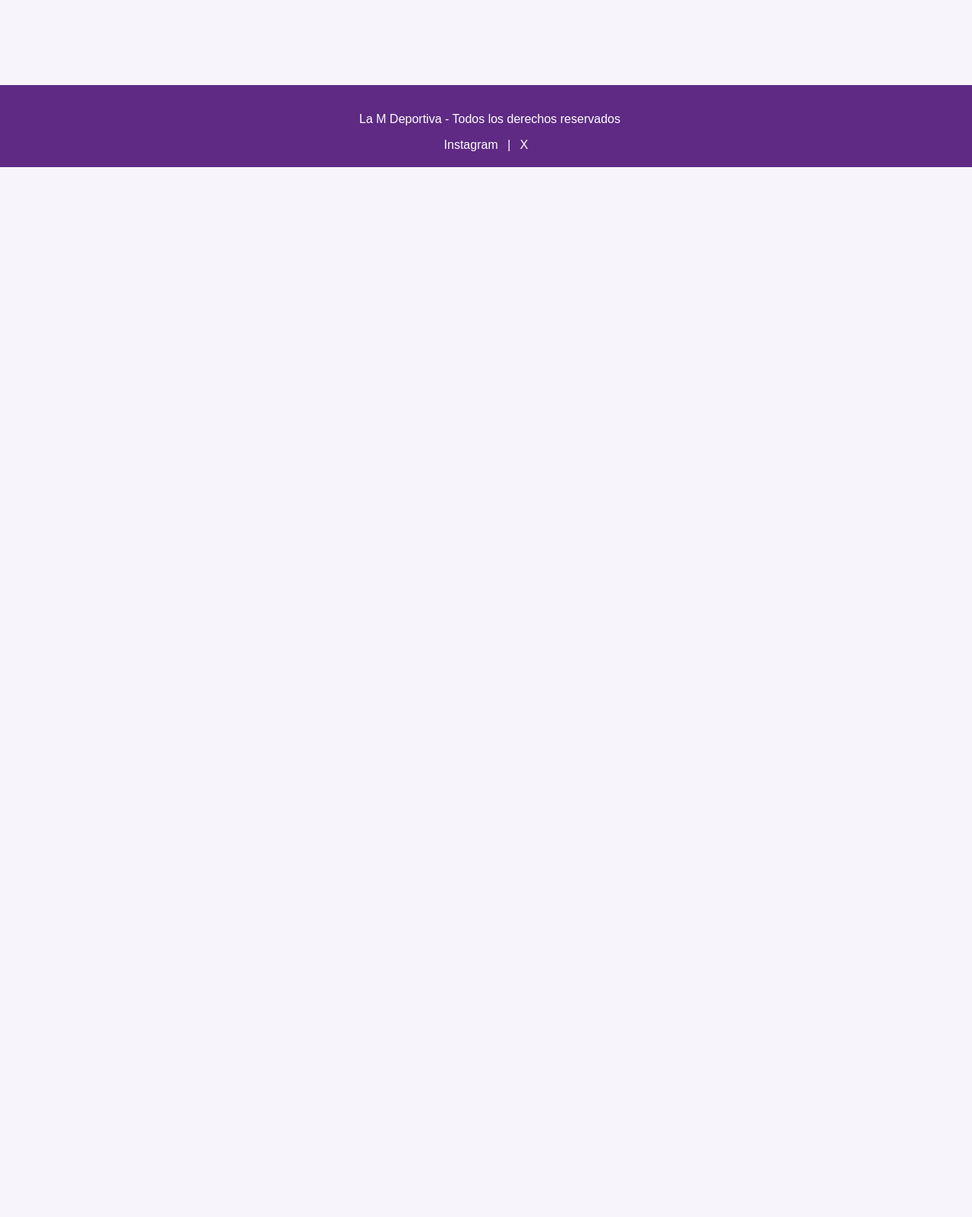
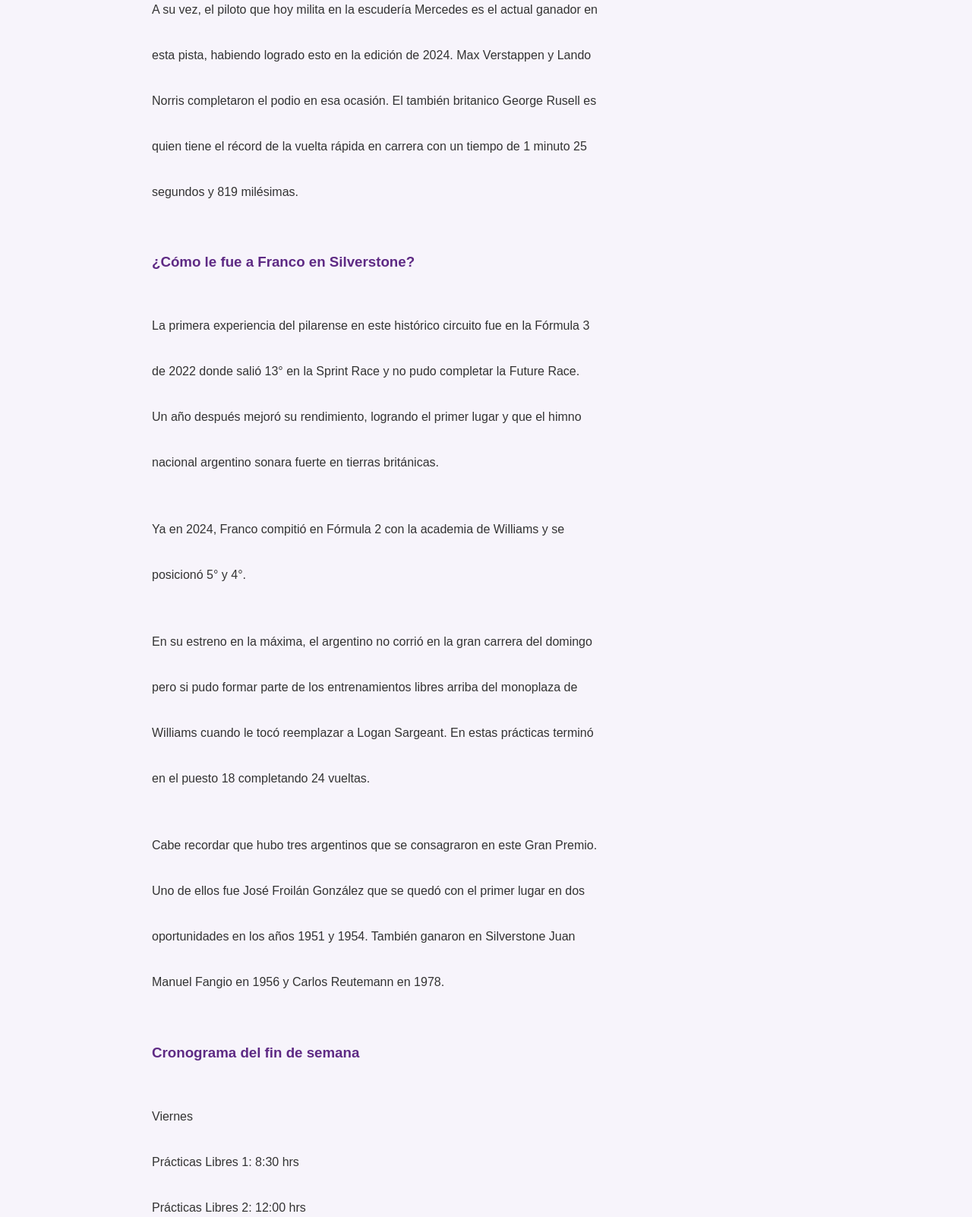
Before and after one commit to micachiozza/lamdeportiva, a plain HTML site: page previa-gpgranbretaña.html in a window 1280 px wide. Shown: the part 1018-2620 px from the top of the page at 76% size. Before the commit the page ends 1238 px from the top, so only its background shows below. Drawn offline with Linux system fonts and the light colour scheme.

Commit message:
Update previa-gpgranbretaña.html

```diff
--- a/previa-gpgranbretaña.html
+++ b/previa-gpgranbretaña.html
@@ -184,7 +184,44 @@
           <p>El máximo ganador de este Gran Premio es el local Lewis Hamilton con nueve</p>
           <p>victorias, seguido de Jim Clark y Alain Prost con cinco triunfos cada uno.</p>
           <br>
-          <p></p>
+          <p>A su vez, el piloto que hoy milita en la escudería Mercedes es el actual ganador en</p>
+          <p>esta pista, habiendo logrado esto en la edición de 2024. Max Verstappen y Lando</p>
+          <p>Norris  completaron el podio en esa ocasión. El también britanico George Rusell es</p>
+          <p>quien tiene el récord de la vuelta rápida en carrera con un tiempo de 1 minuto 25</p>
+          <p>segundos y 819 milésimas.</p>
+          <br>
+          <h3>¿Cómo le fue a Franco en Silverstone?</h3>
+          <br>
+          <p>La primera experiencia del pilarense en este histórico circuito fue en la Fórmula 3</p>
+          <p>de 2022 donde salió 13° en la Sprint Race y no pudo completar la Future Race.</p>
+          <p>Un año después mejoró su rendimiento, logrando el primer lugar y que el himno </p>
+          <p>nacional argentino sonara fuerte en tierras británicas. </p>
+          <br>
+          <p>Ya en 2024, Franco compitió en Fórmula 2 con la academia de Williams y se</p>
+          <p>posicionó 5° y 4°.</p>
+          <br>
+          <p>En su estreno en la máxima, el argentino no corrió en la gran carrera del domingo</p>
+          <p>pero si pudo formar parte de los entrenamientos libres arriba del monoplaza de </p>
+          <p>Williams cuando le tocó reemplazar a Logan Sargeant. En estas prácticas terminó</p>
+          <p>en el puesto 18 completando 24 vueltas.</p>
+          <br>
+          <p>Cabe recordar que hubo tres argentinos que se consagraron en este Gran Premio.</p>
+          <p>Uno de ellos fue José Froilán González que se quedó con el primer lugar en dos</p>
+          <p>oportunidades en los años 1951 y 1954. También ganaron en Silverstone Juan</p>
+          <p>Manuel Fangio en 1956 y Carlos Reutemann en 1978.</p>
+          <br>
+          <h3>Cronograma del fin de semana</h3>
+          <br>
+          <p>Viernes </p>
+          <p>Prácticas Libres 1: 8:30 hrs</p>
+          <p>Prácticas Libres 2: 12:00 hrs</p>
+          <br>
+          <p>Sábado</p>
+          <p>Prácticas Libres 3: 7:30 hrs</p>
+          <p>Clasificación: 11:00 hrs</p>
+          <br>
+          <p>Domingo</p>
+          <p>Carrera: 11:00 hrs</p>
         </div>
       </article>
     </section>
```
